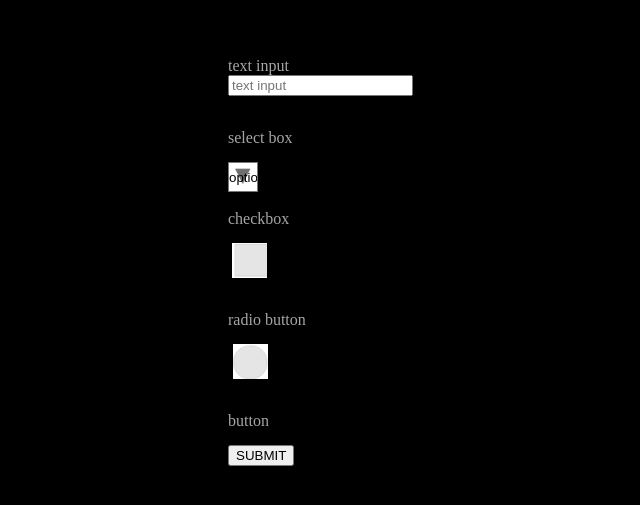
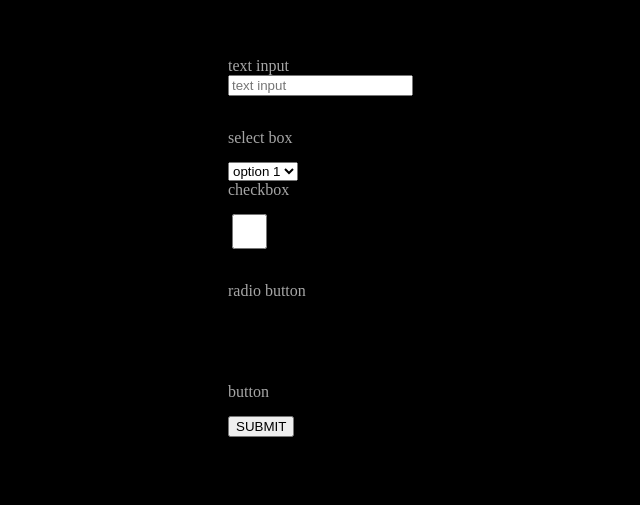
Before and after one commit to splitpeasoup/ui-challenge-2, a plain HTML site: page index.html in a window 1280 px wide. Shown: the part 183-688 px from the top of the page, without its empty margins (162-802 px from the left). Drawn offline with nearby package versions, Linux system fonts and the light colour scheme.

Commit message:
going backwards on css refactor in style.js

```diff
--- a/index.html
+++ b/index.html
@@ -6,8 +6,7 @@
   <title>UI CHALLENGE SPRITES</title>
   <meta name="viewport" content="width=device-width, initial-scale=1">
   <link rel="stylesheet" type="text/css" media="screen" href="style.css" />
-<script src="https://ajax.googleapis.com/ajax/libs/jquery/3.2.1/jquery.min.js"></script>
-<script src="style.js"></script>
+
 </head>
 <body>
 <div id="form-wrapper">
@@ -22,7 +21,7 @@
     <option>option 5</option>
   </select><br>
     <label for="check-1" class="check"><span>checkbox</span></label>
-    <input type="checkbox" id="check-1" name="checkbox-sprite">
+    <input type="checkbox" id="check" name="checkbox-sprite">
     <br>
     <label class="radiobutton" for="radio-img">radio button</label>
     <input id="radio" name="radio-sprite" type="radio">
@@ -31,7 +30,8 @@
     <button id="submit">SUBMIT</button>
    </form>
   </div>
-  <script src="https://cdnjs.cloudflare.com/ajax/libs/handlebars.js/4.0.11/handlebars.min.js"></script>
+  <script src="https://ajax.googleapis.com/ajax/libs/jquery/3.2.1/jquery.min.js"></script>
+  <script src="style.js" type="text/javascript"></script>
 </body>
 
 </html>
--- a/style.css
+++ b/style.css
@@ -20,7 +20,7 @@ label,input {
   margin-bottom: 15px;
 }
 
-input[type=radio],input[type=checkbox], select{
+/* input[type=radio],input[type=checkbox]{
   display:none;
 }
 
@@ -52,20 +52,8 @@ input[type=radio]{
     background-position: -30px;
 
     }
-    select{
-      -webkit-appearance: none;
-      display:block;
-      cursor: pointer;
-      outline: 0;
-      width:30px;
-      height: 30px;
-      background: url('spritesheet/spritesheet.png');
-      background-size: 300px;
-      background-repeat: no-repeat;
-      background-position: -230px;
 
-    }
 
     input[type=radio]:checked {background-position:-168px;}
 
-    input[type=checkbox]:checked {background-position:-80px;}
+    input[type=checkbox]:checked {background-position:-80px;} */
--- a/style.js
+++ b/style.js
@@ -1,14 +1,29 @@
 'use strict'
+
 
 $(document).ready(function(){
 
   $('#radio').css('display','none');
   $('#check').css('display','none');
 
+
   $('#radio').css('-webkit-appearance','none');
   $('#radio').css('display','block');
   $('#radio').css('width','35px');
   $('#radio').css('height','35px');
+  $('#radio').css({'background-image':'url("'+'spritesheet/spritesheet.png'+'")'});
+  $('#radio').css('background-size','300px');
+  $('#radio').css('background','no-repeat');
+  $('#radio').css('background-position','-120px');
+
+  $('#check').css('display','block');
+  $('#check').css('width','35px');
+  $('#check').css('height','35px');
+  $('#check').css('background-image','url("spritesheet/spritesheet.png")');
+  $('#check').css('background-size','300px');
+  $('#check').css('background','no-repeat');
+  $('#check').css('background-position','-30px');
+
 
 
   $('#check').click(function(){
@@ -24,7 +39,7 @@ $(document).ready(function(){
   });
 
 
-}
+});
 
 
 // function createDropDown(){
```
